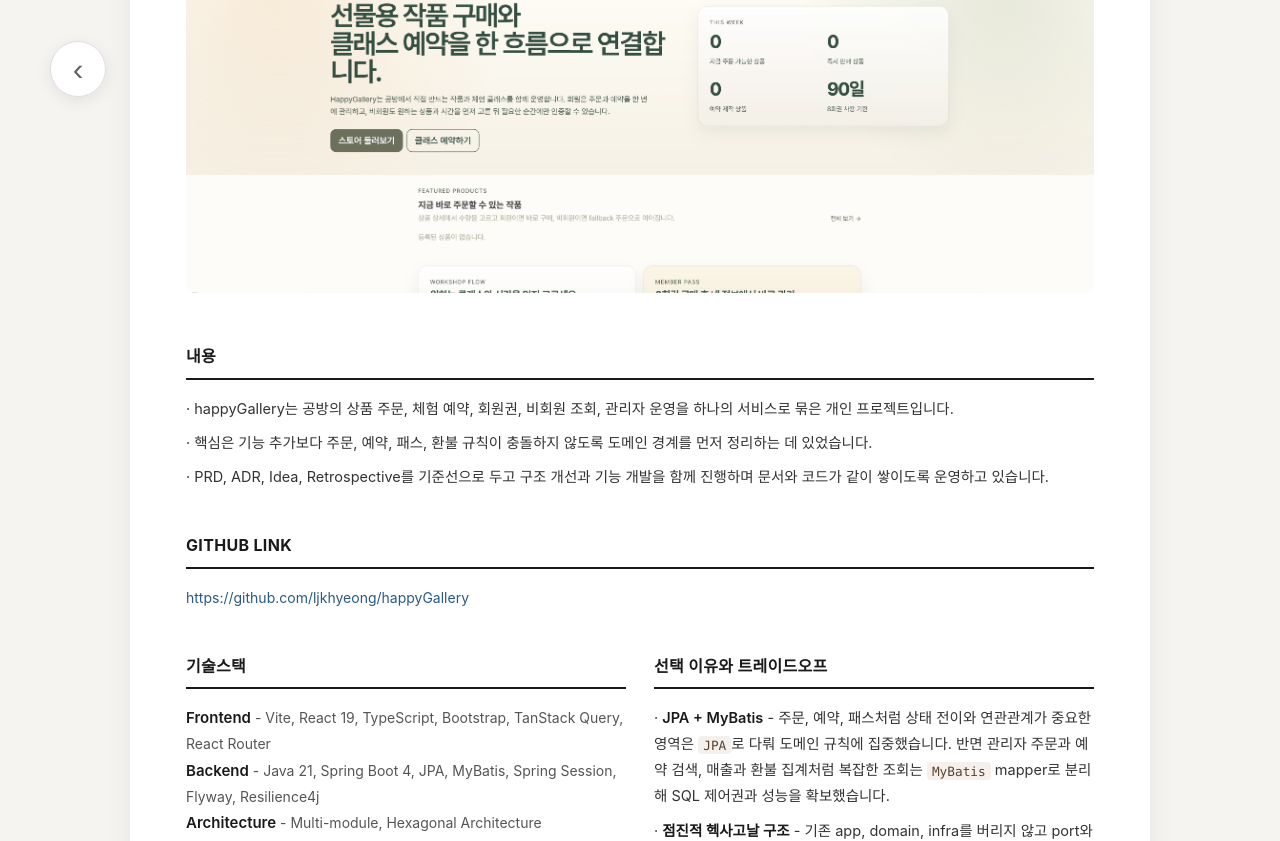
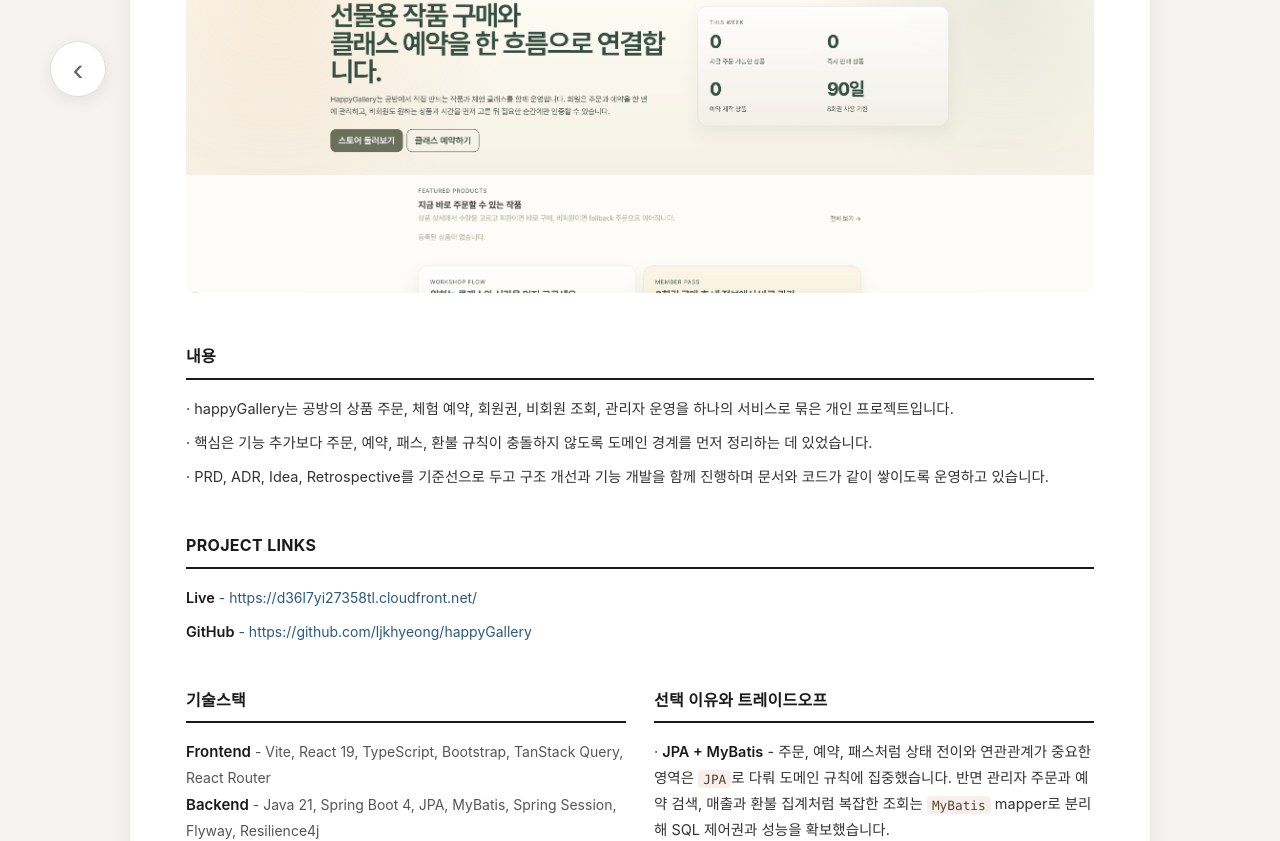
Before and after one commit to ljkhyeong/portfolio, a React (Create React App) app: page /project3 in a window 1280 px wide. Shown: the part 331-1172 px from the top of the page. Built offline with nearby package versions, Linux system fonts and the light colour scheme; a web font is replaced by a local one.

Commit message:
happyGallery 링크 추가

```diff
--- a/src/component/project/Project3.js
+++ b/src/component/project/Project3.js
@@ -215,14 +215,32 @@
             </div>
           </div>
           <div className="section">
-            <div className="section__title">Github Link</div>
+            <div className="section__title">Project Links</div>
             <div className="section__list">
-              <a
-                href="https://github.com/ljkhyeong/happyGallery"
-                className="addr"
-              >
-                https://github.com/ljkhyeong/happyGallery
-              </a>
+              <div className="project-text">
+                <span className="addr-line">Live</span>
+                <a
+                  href="https://d36l7yi27358tl.cloudfront.net/"
+                  target="_blank"
+                  rel="noreferrer"
+                  className="addr"
+                >
+                  {" "}
+                  - https://d36l7yi27358tl.cloudfront.net/
+                </a>
+              </div>
+              <div className="project-text">
+                <span className="addr-line">GitHub</span>
+                <a
+                  href="https://github.com/ljkhyeong/happyGallery"
+                  target="_blank"
+                  rel="noreferrer"
+                  className="addr"
+                >
+                  {" "}
+                  - https://github.com/ljkhyeong/happyGallery
+                </a>
+              </div>
             </div>
           </div>
           <div className="section">
```
